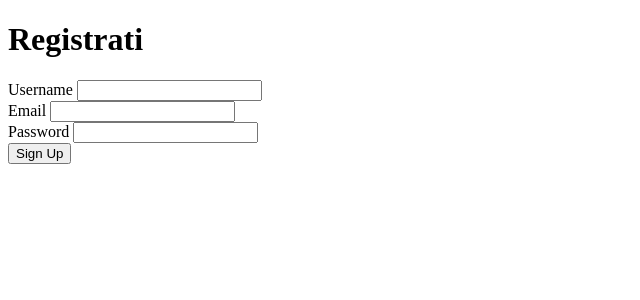
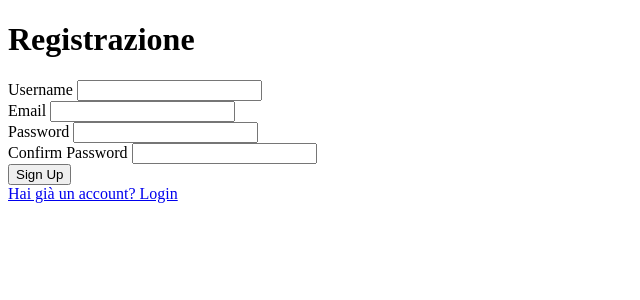
Before and after one commit to Ianndav/cure24, a Flask app: page /register in a window 1280 px wide. Shown: the top 300 px of the page, without its empty margins (0-640 px from the left). Run offline with Flask 3, Linux system fonts and the light colour scheme; parts of the project's set-up code (start-up, migrations or seed data) failed here and were passed over.

Commit message:
Update register.html

```diff
--- a/templates/register.html
+++ b/templates/register.html
@@ -1,10 +1,18 @@
-<!doctype html>
-<title>Registrati</title>
-<h1>Registrati</h1>
+<!DOCTYPE html>
+<html>
+<head>
+    <title>Registrazione</title>
+</head>
+<body>
+    <h1>Registrazione</h1>
     <form method="POST">
         {{ form.hidden_tag() }}
         {{ form.username.label }} {{ form.username() }}<br>
         {{ form.email.label }} {{ form.email() }}<br>
         {{ form.password.label }} {{ form.password() }}<br>
+        {{ form.confirm_password.label }} {{ form.confirm_password() }}<br>
         {{ form.submit() }}
     </form>
+    <a href="{{ url_for('routes.login') }}">Hai già un account? Login</a>
+</body>
+</html>
```
Lines whose indentation alone changed are shown as unchanged.
